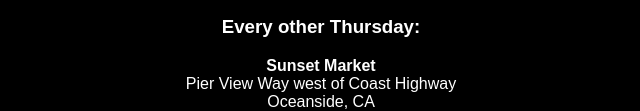
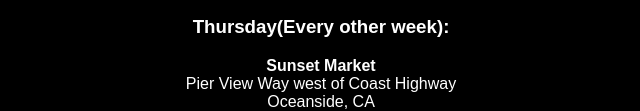
Before and after one commit to arnel-bajupro/gabinasite, a plain HTML site: page index working.html in a window 1280 px wide. Shown: the part 5146-5257 px from the top of the page, without its empty margins (319-959 px from the left). Drawn offline with Linux system fonts and the light colour scheme.

Commit message:
Update index working.html

```diff
--- a/index working.html
+++ b/index working.html
@@ -120,7 +120,7 @@
             <p><strong>Linda Vista Farmers’ Market</strong><br>6939 Linda Vista Rd<br>San Diego, CA<br><em>3:00PM – 7:00PM</em></p>
         </div>
         <div class="schedule-item">
-            <h3>Every other Thursday:</h3>
+            <h3>Thursday(Every other week):</h3>
             <p><strong>Sunset Market</strong><br>Pier View Way west of Coast Highway<br>Oceanside, CA<br><em>5:00PM – 9:00PM</em></p>
         </div>
         <div class="schedule-item">
```
